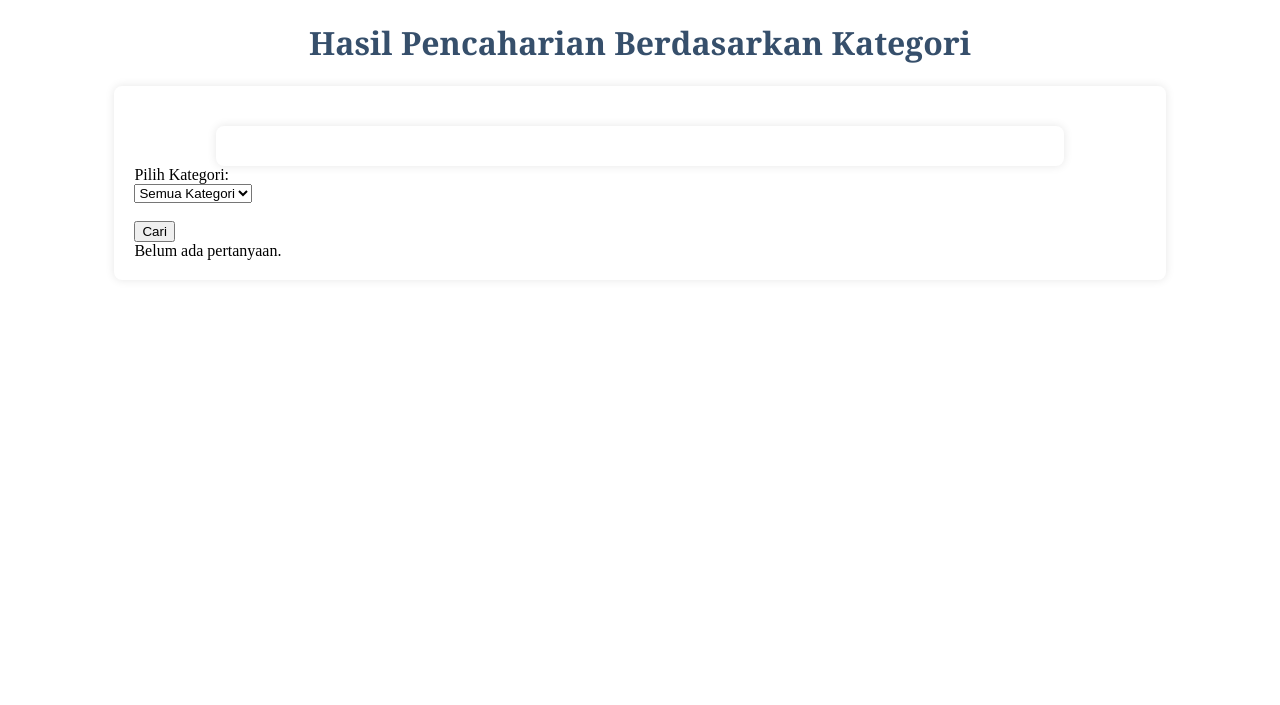
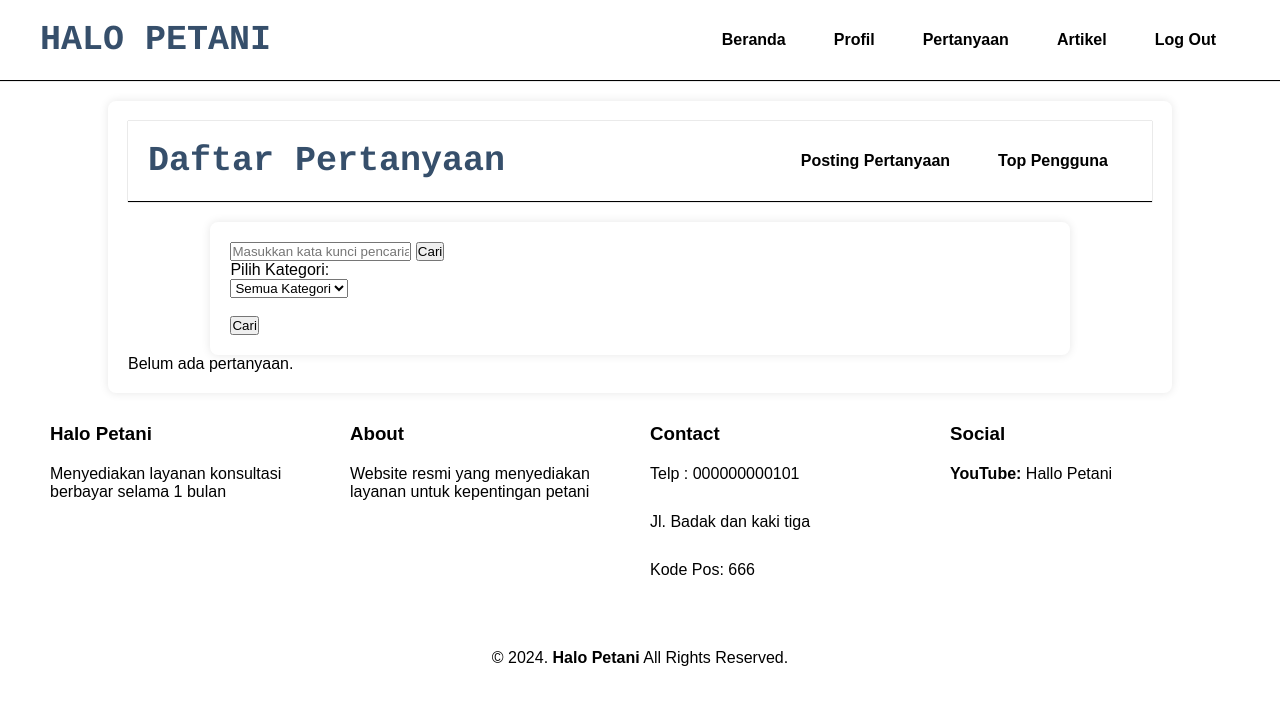
Before and after one commit to AbiBayu23/Halo-Petani, a PHP site: page /Kategori_Pertanyaan.php in a window 1280 px wide. Shown: the top 705 px of the page. Run offline with PHP 8.4, Linux system fonts and the light colour scheme; data that the repository does not hold is empty.

Commit message:
Update Kategori_Pertanyaan.php

```diff
--- a/Pertanyaan Seputar Petani/Kategori_Pertanyaan.php
+++ b/Pertanyaan Seputar Petani/Kategori_Pertanyaan.php
@@ -6,7 +6,8 @@
     <meta name="viewport" content="width=device-width, initial-scale=1.0">
     <title>Pencarian Pertanyaan Berdasarkan Kategori</title>
 </head>
-<body>
+<link rel="stylesheet" href="../Dashboard/style.css">
+
 <style>
         <style>
         body {
@@ -96,24 +97,61 @@
         }
     </style>
     </style>
-    <h1>Hasil Pencaharian Berdasarkan Kategori</h1>
     <body>
+<nav>
+    <div class="wrapper">
+        <div class="logo"><a href='../Dashboard/DashboardUser.html'>HALO PETANI</a></div>
+        <div class="menu">
+            <ul>
+                <li><a href="../Dashboard/DashboardUser.html" class="tbl-biru">Beranda</a></li>
+                <li><a href="../Dashboard/Profil.html" class="tbl-biru">Profil</a></li>
+                <li><a href="Daftar.php" class="tbl-biru">Pertanyaan</a></li>
+                <li><a href="../Artikel/showartikeluser.php" class="tbl-biru">Artikel</a></li>
+                <li><a href="../Login/Login.html" class="tbl-biru">Log Out</a></li>
+            </ul>
+        </div>
+    </div>
+</nav>
 <div class="container">
-    <body></body>
-    <div class="container"></div>
-    <form action="" method="GET">
+    <nav>
+        <div class="wrapper">
+            <div class="logo"><a>Daftar Pertanyaan</a></div>
+            <div class="menu">
+
+                <ul>
+                    <li><a href="Posting.php" class="tbl-biru">Posting Pertanyaan</a></li>
+                    <li><a href="Top_Ten.php" class="tbl-biru">Top Pengguna</a></li>
+                </ul>
+            </div>
+        </div>
+
+    </nav>
+    <div class="top-users">
+    </div>
+    <div class="container">
+        <div>
+            <form action="Pencaharian_Pertanyaan.php" method="GET">
+                <input type="text" name="keyword" placeholder="Masukkan kata kunci pencarian" value="<?php echo htmlspecialchars($keyword); ?>">
+                <button type="submit">Cari</button>
+            </form>
+            <form action="Kategori_Pertanyaan.php" method="GET">
                 <label for="kategori">Pilih Kategori:</label><br>
                 <select id="kategori" name="kategori" required>
                 <option value="">Semua Kategori</option>
                 <option value="Sayuran">Sayuran</option>
                 <option value="Buah-Buahan">Buah-Buahan</option>
                 <option value="Biji-Bijian">Biji-Bijian</option>
+
         </select><br><br>
         <button type="submit">Cari</button>
     </form>
 
+
+            <div class="search-results">
+            </div>
+        </div>
+    </div>
 </body>
-</html>
     <?php
     include '../Login/config.php';
 
@@ -261,6 +299,39 @@
         echo "Belum ada pertanyaan.";
     }
     ?>
+    </div>
+    <footer id="kontak">
+        <div class="wrapper">
+            <div class="footer-container">
+                <div class="footer-section">
+                    <h3>Halo Petani</h3>
+                    <p>Menyediakan layanan konsultasi berbayar selama 1 bulan</p>
+                </div>
+                <div class="footer-section">
+                    <h3>About</h3>
+                    <p>Website resmi yang menyediakan layanan untuk kepentingan petani</p>
+                </div>
+                <div class="footer-section">
+                    <h3>Contact</h3>
+                    <p>Telp : 000000000101</p>
+                    <p>Jl. Badak dan kaki tiga</p>
+                    <p>Kode Pos: 666</p>
+                </div>
+                <div class="footer-section">
+                    <h3>Social</h3>
+                    <p><b>YouTube:</b> Hallo Petani</p>
+                </div>
+            </div>
+        </div>
+        </footer>
+
+
+    <footer id="copyright">
+        <div class="wrapper">
+            &copy; 2024. <b>Halo Petani</b> All Rights Reserved.
+        </div>
+    </footer>
 
 </body>
+</body>
 </html>
```
Lines whose indentation alone changed are shown as unchanged.
